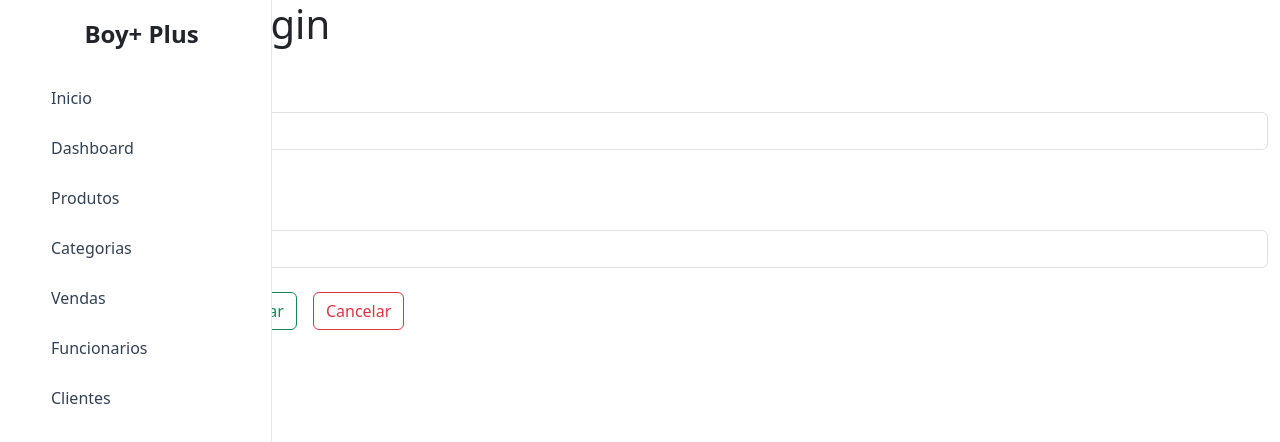
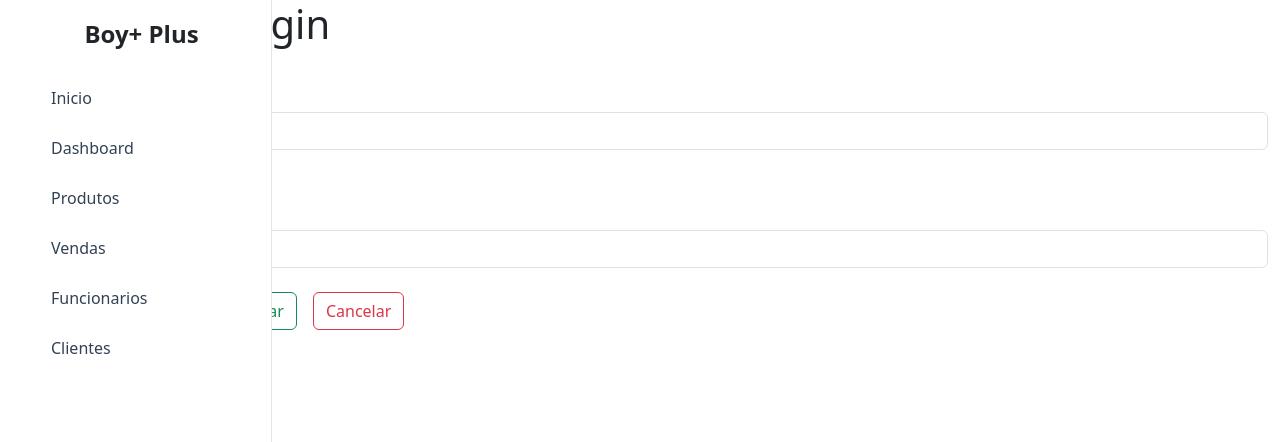
Before and after one commit to matheuskapp/pi-loja, a Next.js app: page /login in a window 1280 px wide. Shown: the top 442 px of the page. Built offline with nearby package versions, Linux system fonts and the light colour scheme.

Commit message:
exclui o botão de categorias

```diff
--- a/app/components/barra_lateral.js
+++ b/app/components/barra_lateral.js
@@ -26,11 +26,7 @@ export default function BarraLateral() {
                             <i className="bi bi-credit-card me-2"></i> Produtos
                         </Link>
                     </li>
-                    <li className="nav-item">
-                        <Link href="#" className="nav-link">
-                            <i className="bi bi-gear me-2"></i> Categorias
-                        </Link>
-                    </li>
+
                     <li className="nav-item">
                         <Link href="vendas" className="nav-link">
                             <i className="bi bi-gear me-2"></i> Vendas
```
